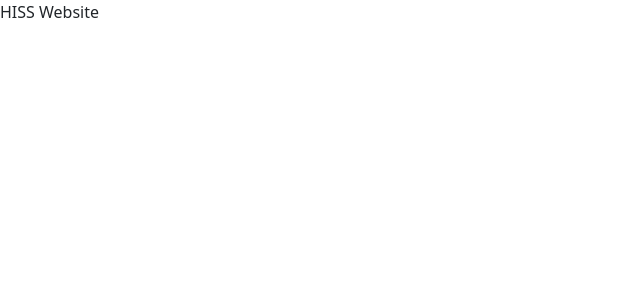
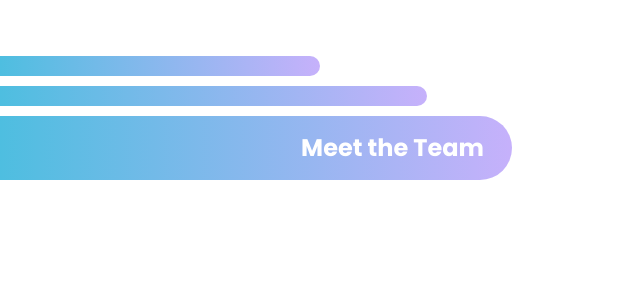
Before and after one commit to acm-ucr/hiss-website, a Next.js app: page / in a window 1280 px wide. Shown: the top 300 px of the page, without its empty margins (0-640 px from the left). Built offline with nearby package versions, Linux system fonts and the light colour scheme.

Commit message:
completed Title component

```diff
--- a/src/app/page.js
+++ b/src/app/page.js
@@ -1,5 +1,7 @@
+import Title from "@/components/Title";
+
 const Home = () => {
-  return <>HISS Website</>;
+  return <Title title="Meet the Team" />;
 };
 
 export default Home;
--- a/src/components/Title.jsx
+++ b/src/components/Title.jsx
@@ -1,7 +1,15 @@
 import React from "react";
 
-const Title = () => {
-  return <div>Title</div>;
+const Title = ({ title }) => {
+  return (
+    <div className="">
+      <div className="bg-gradient-to-r from-hiss-blue to-hiss-purple mb-2.5 mt-14 h-5 w-1/4 rounded-r-full"></div>
+      <div className="bg-gradient-to-r from-hiss-blue to-hiss-purple h-5 w-1/3 mb-2.5 rounded-r-full"></div>
+      <div className="text-white text-right pr-7 pt-3 font-poppins font-bold text-2xl h-16 w-2/5 bg-gradient-to-r from-hiss-blue to-hiss-purple rounded-r-full">
+        {title}
+      </div>
+    </div>
+  );
 };
 
 export default Title;
```
